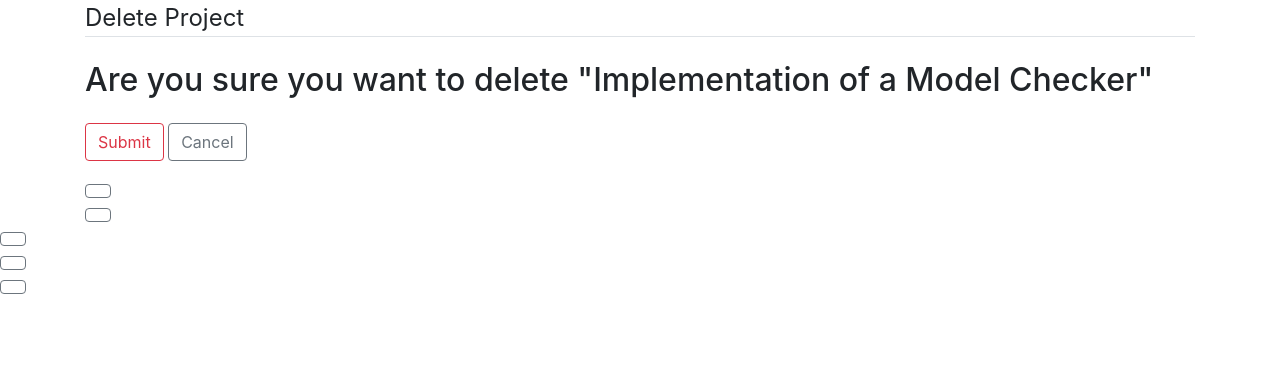
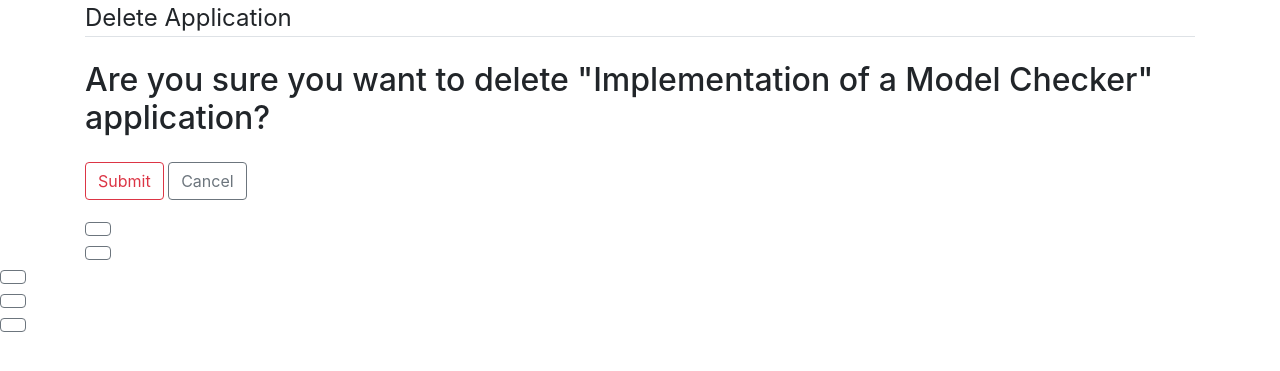
Before and after one commit to johnayambali/EPAS-Project-, a Django app: page /application/10/delete in a window 1280 px wide. Shown: the part 56-427 px from the top of the page. Run offline with Django 4.2, Linux system fonts and the light colour scheme; a user stored in the database is signed in; data comes from the database, SQL or seed files in the repository; both versions use the stored data as it was after the commit; some libraries are stand-ins or nearby versions.

Commit message:
Added screenshots for wiki

```diff
--- a/epas/projectListing/templates/projectListing/application_confirm_delete.html
+++ b/epas/projectListing/templates/projectListing/application_confirm_delete.html
@@ -5,12 +5,12 @@
         <form method="POST">
             {% csrf_token %}
             <fieldset class="form-group">
-                <legend class="border-bottom mb-4">{% trans "Delete Project" %}</legend>
-                <h2> {% trans "Are you sure you want to delete" %} "{{ object.project.title }}"
+                <legend class="border-bottom mb-4">{% trans "Delete Application" %}</legend>
+                <h2> {% trans "Are you sure you want to delete" %} "{{ object.project.title }}" {% trans "application?" %}
             </fieldset>
             <div class="form-group">
                 <button class="btn btn-outline-danger" type="submit">{% trans "Submit" %}</button>
-                <a class="btn btn-outline-secondary" href="{% url 'post-detail' object.id %}">{% trans "Cancel" %}</button>
+                <a class="btn btn-outline-secondary" href="{% url 'application-detail' object.id %}">{% trans "Cancel" %}</button>
             </div>
         </form>
     </div>
--- a/epas/projectListing/templates/projectListing/application_detail.html
+++ b/epas/projectListing/templates/projectListing/application_detail.html
@@ -17,7 +17,7 @@
                         <a class="btn btn-outline-info btn-sm mt-1 mb-1" href="{% url 'application-update' object.id %}">{% trans "Update Application" %}</a>
                         {% endif %}
                     {% endif %}
-                    {% if user.username == object.professor.username %}
+                    {% if user.type == "PROFESSOR" %}
                     <a class="btn btn-secondary btn-sm mt-1 mb-1" href="{% url 'application-status' object.id %}">{% trans "Make Decision" %} </a>
                     {% endif %}
                 </div>
--- a/epas/projectListing/views.py
+++ b/epas/projectListing/views.py
@@ -82,7 +82,7 @@
 
 
 def profmyactiveprojects(request):
-    projects = Post.objects.filter(professor=request.user)
+    projects = Post.objects.filter(professor=request.user, completed=False)
 
     context = {
         'postedProject': projects
```
Also changed, not shown: epas/db.sqlite3.
